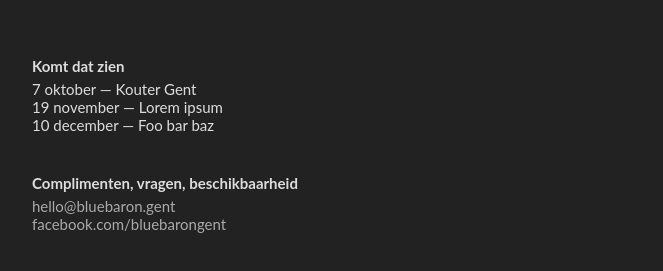
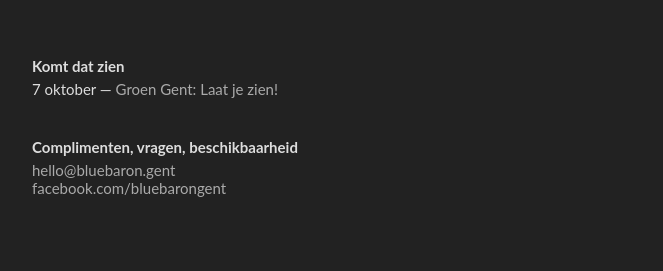
Before and after one commit to rainbow-alex/rainbow-alex.github.io, a plain HTML site: page index.html in a window 1280 px wide. Shown: the part 369-640 px from the top of the page, without its empty margins (308-971 px from the left). Drawn offline with Linux system fonts and the light colour scheme.

Commit message:
update gigs

```diff
--- a/index.html
+++ b/index.html
@@ -16,9 +16,7 @@
 			<section id="gigs">
 				<h2>Komt dat zien</h2>
 				<ul>
-					<li>7 oktober &mdash; Kouter Gent
-					<li>19 november &mdash; Lorem ipsum
-					<li>10 december &mdash; Foo bar baz
+					<li>7 oktober &mdash; <a href="https://www.facebook.com/events/366405780768657">Groen Gent: Laat je zien!</a>
 				</ul>
 			</section>
 
```
